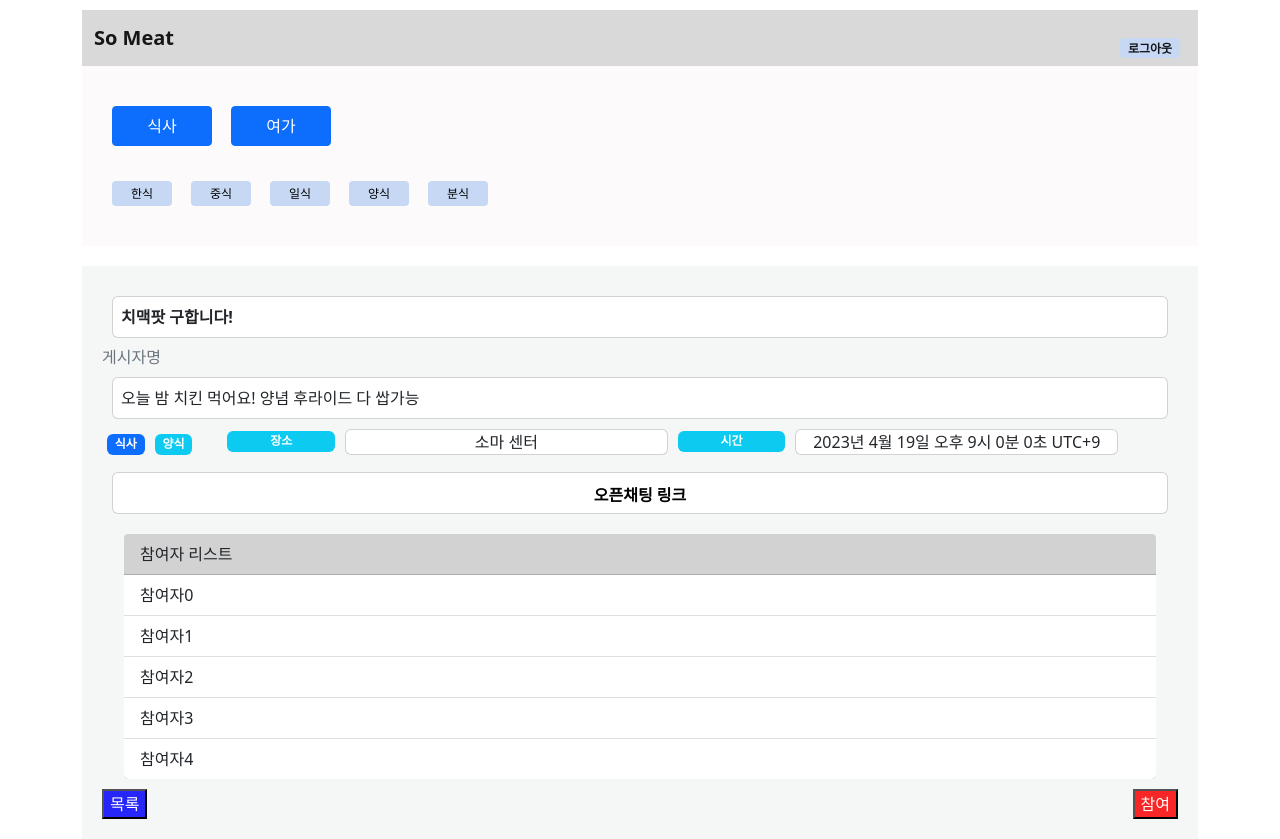
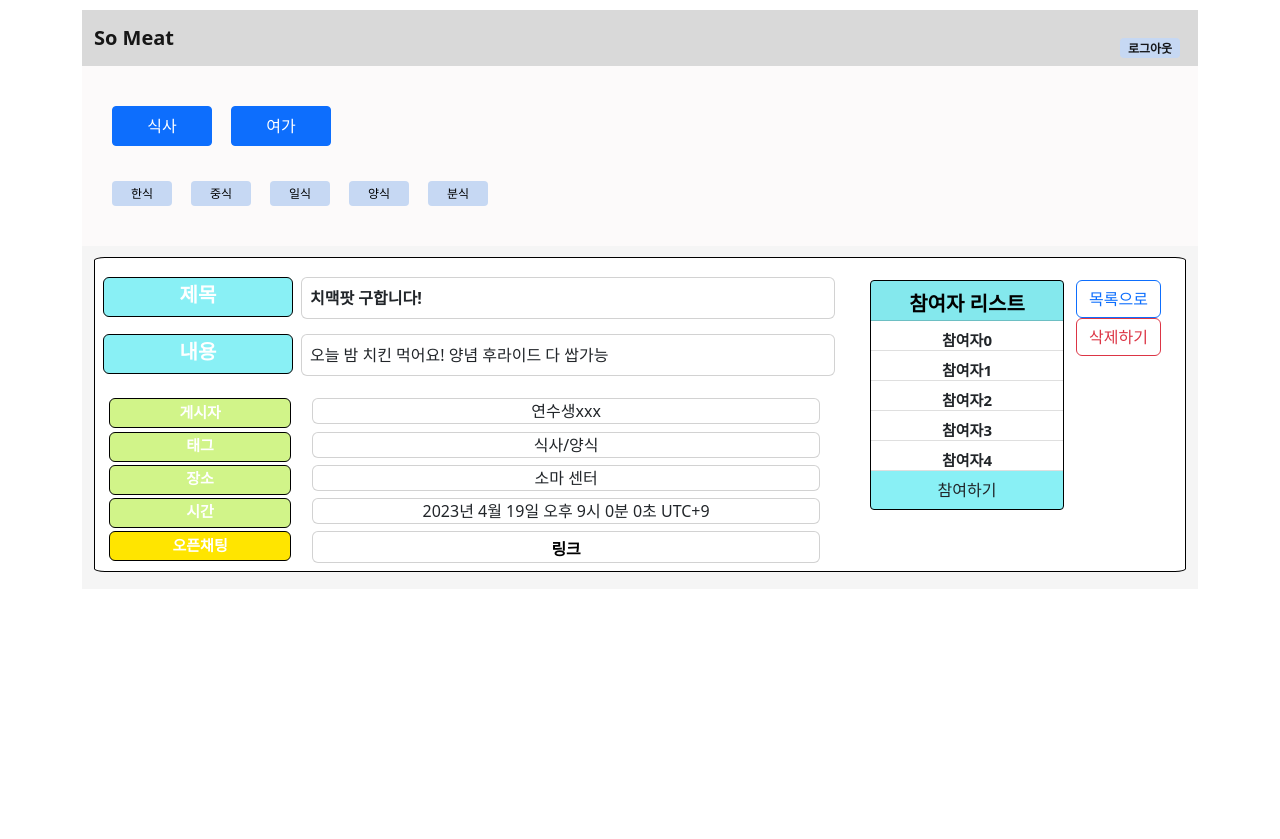
Before and after one commit to So-Meet/SoMeet, a React (Create React App) app: page /detail in a window 1280 px wide. After the commit the page ends 800 px from the top, so only its background shows below. Built offline with nearby package versions, Linux system fonts and the light colour scheme.

Commit message:
feat: implement button n action & css refactoring

```diff
--- a/src/components/Participant.js
+++ b/src/components/Participant.js
@@ -1,6 +1,6 @@
-import React from 'react';
+import React, { useState } from 'react';
 import {Link} from 'react-router-dom';
-import { Container } from 'react-bootstrap';
+import { Container, Button } from 'react-bootstrap';
 // import FirebaseService from '../services/firebase_service';
 import styles from '../css/components/Participant.module.css';
 
@@ -16,21 +16,32 @@ for(let i = 0;i<5;i++){
 }
 
 
+
+
+
 const Participant = () => {
 
     // const db = new FirebaseService();
-
+    const [flag, setFlag] = useState(false)
+      const participate = () =>{
+        setFlag(!flag)
+    }
     return (
         // <Card style={{ width: '18rem' }}>
-        <Container className={styles.participants}>
-            <Card className={styles.card}>
-            <Card.Header>참여자 리스트</Card.Header>
+      <Container className={styles.participants}>
+        <Card className={styles.card}>
+            <Card.Header className={styles.cardheader}>참여자 리스트</Card.Header>
             <ListGroup variant="flush">
                 {participants.map(function(e){
                     return(
-                        <ListGroup.Item>{e.name}</ListGroup.Item>
+                        <ListGroup.Item className={styles.item}>{e.name}</ListGroup.Item>
                     );
                 })}
+                {
+                    flag === false
+                    ? <Button variant="" className={styles.button_join} onClick={participate}>참여하기</Button>
+                    : <Button variant="" className={styles.button_cancel} onClick={participate}>참여취소</Button>
+                }
             </ListGroup>
 
         </Card>
--- a/src/css/components/Participant.module.css
+++ b/src/css/components/Participant.module.css
@@ -1,14 +1,54 @@
 .card {
-    border: 0 !important;
+    border: 1px solid black !important;
     padding: 0 !important;
-    margin: 10px;
     border-radius: 0.25rem !important;
-    background: #D9D9D9 !important;
-    cursor: pointer;
+    background-color: #89F0F5 !important;
+
+
+    /* cursor: pointer; */
+}
+.cardheader{
+    text-align: center;
+    color:black !important;
+    font-size: 20px !important;
+    font-weight: bold;
+    height: 40px;
+}
+.item{
+    height: 30px;
+    text-align: center;
+    font-size: 15px;
+    font-weight: bold;
+    color: gray;
+}
+.button_join{
+    border: solid 2px black;
+    border-radius: 0rem !important;
+    background-color: #D1F489;
+    color: black;
+    font-weight: bold;
 }
 
-.participants {
-    /* border: 0 !important;
-    padding: 0 !important; */
-    /* background-color: aqua; */
+.button_join:hover{
+    border: solid 1px black;
+    border-radius: 0rem !important;
+    background-color: #FFE500;
+    color: red;
+    font-weight: bold;
 }
+
+.button_cancel{
+    border: solid 1px black;
+    border-radius: 0rem !important;
+    background-color: #FFE500;
+    color: red;
+    font-weight: bold;
+}
+
+.button_cancel:hover{
+    border: solid 2px black;
+    border-radius: 0rem !important;
+    background-color: #D1F489;
+    color: black;
+    font-weight: bold;
+}
--- a/src/css/pages/DetailPage.module.css
+++ b/src/css/pages/DetailPage.module.css
@@ -1,50 +1,114 @@
-.badge2, .badge3 {
-    margin: 2px 10px 10px 10px;
-    width: 10%;
-    text-align: center;
-    display: block !important;
-    float: left !important;
-}
-.badge2 {
-    margin-left: 30px;
-}
-.text2 {
-    width: 30%;
-    display: block !important;
-    text-align: center;
-    float: left !important;
-}
-.badgetag {
-    margin: 5px;
-    float: left;
-    text-align: center;
-}
-.horizontal-container {
-    display: flex;
+.container {
+    padding: 1%;
     align-items: center;
+    background-color: whitesmoke;
   }
 
+.page{
+    border: 1px solid black;
+    border-radius: 1%;
+    background-color: #FFFFFF;
+    display: inline-block;
+    width: 100%;
+}
 
-.title2{
-    margin:10px;
+.infobox{
+    margin-top: 1%;
+    width:70%;
+    display: block;
+    float: left;
+}
+
+.titlebadge{
+    border: 1px solid black;
+    background-color: 	#89F0F5 ;
+    margin: 1% 1% 0% 1%;
     height: 40px;
+    width: 25%;
+    color:gray ;
+    font-size: 20px !important;
+    text-align: center;
+    float: left ;
+    padding: 1%;
+}
 
+.title{
+    width: 70%;
+    border: 1px solid black ;
+    margin:1%;
+    height: 40px;
     font-size: 16px;
     padding: 8px;
     font-weight: bold;
 }
-.content2{
-    margin:10px;
-
+.content{
+    width: 70%;
+    border: 1px solid black ;
+    margin:1%;
+    margin-top: 2%;
     font-size: 16px;
     padding: 8px;
     font-weight: 500;
+    float: none;
+
 }
-.linkbox2{
-    margin:10px;
+
+
+.badgebox{
+    align-items: center;
+    margin-top: 1%;
+    width:95%;
+    display: block;
+    float: left;
+    /* background-color: aquamarine; */
 }
-.link2{
-    margin: 10px;
+
+.badge {
+    border: 1px solid black;
+    background-color:#D1F489 ;
+    color:black ;
+    margin-left : 2%;
+    margin-right : 3%;
+    padding: 1% ;
+    height: 30px;
+    width: 25%;
+    text-align: center;
+    font-size: 15px !important;
+    float: left ;
+}
+.badge1{
+    margin-top: 1%;
+}
+.badge5{
+    background-color: #FFE500;
+}
+.badgetext {
+    border: 1px solid black ;
+    margin: 1% ;
+    height: 30px ;
+    width: 70%;
+    text-align: center;
+    float: none ;
+    white-space: nowrap;
+}
+.badgetext_link {
+    border: 1px solid black ;
+    background-color: #FFE500;
+    margin: 1% ;
+    height: 30px ;
+    width: 70%;
+    text-align: center;
+    float: none ;
+    white-space: nowrap;
+
+}
+.badgetext_link:hover {
+    transition:1s;
+    background-color: #fff9bf;
+}
+
+.link{
+    margin: 1%;
     color: black;
     text-decoration: none;
     height: 20px;
@@ -54,20 +118,27 @@
     transition: color 1s;
 
 }
-.link2:hover{
-    color: gray;
+.link:hover{
+    color: skyblue;
 }
 
-.form-buttons .main-button{
-    background-color: rgb(38, 38, 248);
-  }
-  .main-button .link-main{
-    text-decoration: none;
-    color:white;
-  }
-  .form-buttons .submit-button{
+.participant{
+    margin-top: 1%;
+    padding: 1% 0;
+    display: block;
+    width: 20%;
+    float: left;
+}
 
-    float: right;
-    background-color: rgb(248, 38, 38);
-    color: white;
-  }
+.buttonbox{
+    width: 10%;
+    margin-top: 1%;
+    padding: 1% 0;
+    display: block;
+    float: left;
+
+}
+.button{
+    font-weight: bold;
+    border: 3px solid;
+}
--- a/src/pages/meeting/DetailPage.js
+++ b/src/pages/meeting/DetailPage.js
@@ -1,13 +1,19 @@
 
-import React from 'react';
+import React, {useState} from 'react';
+import Participant from '../../components/Participant';
+import { Link } from 'react-router-dom';
 import styles from '../../css/pages/DetailPage.module.css';
-import Card from 'react-bootstrap/Card';
-import Participant from '../../components/Participant';
-import Badge from 'react-bootstrap/Badge';
-import { Link } from 'react-router-dom';
+import {Card, Badge, Container,Button} from 'react-bootstrap';
+
+const user = {
+  "accessToken": "mock",
+  "displayedName": "연수생xxx",
+  "email":"mock",
+  "uid":"mock"
+};
 
 const info = {//테스트용 객체
-    content:"오늘 밤 치킨 먹어요! 양념 후라이드 다 쌉가능",
+    content:"오늘 밤 치킨 먹어요! 양념 후라이드 다 쌉가능 ",
     link:"https://open.kakao.com/o/gXrV3Sff",
     place:"소마 센터",
     tag:"양식",
@@ -16,36 +22,49 @@ const info = {//테스트용 객체
     type:"식사"
 };
 
+//TODO 참여기능
 const DetailPage = (props) => {
+  const [publisher,setPublisher] = useState(true);
   return (
-    <div class="board-container">
+    <Container className={styles.container}>
+      <div className = {styles.page}>
+        <div className ={styles.infobox}>
+          <Badge bg="" className={styles.titlebadge}>제목</Badge>
+          <Card className={styles.title}>{info.title}</Card>
 
-        <Card className={styles.title2}>{info.title}</Card>
-        <Card.Subtitle className="mb-2 text-muted">게시자명</Card.Subtitle>
-        <Card className={styles.content2}>{info.content}</Card>
+          <Badge bg="" className={styles.titlebadge}>내용</Badge>
+          <Card className={styles.content}>{info.content}</Card>
 
-      <div style={{display: 'flex', flexDirection: 'column',  justifyContent: 'center'}}>
-        <div class ="info-box">
-          <Badge bg="primary"className={styles.badgetag}>{info.type}</Badge>{' '}
-          <Badge bg="info"className={styles.badgetag}>{info.tag}</Badge>{' '}
+          <div className ={styles.badgebox}>
+            <Badge bg="" className={`${styles.badge} ${styles.badge1}`}>게시자</Badge>
+            <Card className={styles.badgetext}>{user.displayedName}</Card>
 
-          <Badge bg="info" className={styles.badge2}>장소</Badge>
-          <Card className={styles.text2}>{info.place}</Card>
-          <Badge bg="info" className={styles.badge3}>시간</Badge>
-          <Card className={styles.text2}>{info.time}</Card>
+            <Badge bg="" className={styles.badge}>태그</Badge>
+            <Card className={styles.badgetext}>{info.type}/{info.tag}</Card>
+
+            <Badge bg="" className={styles.badge}>장소</Badge>
+            <Card className={styles.badgetext}>{info.place}</Card>
+
+            <Badge bg="" className={styles.badge}>시간</Badge>
+            <Card className={styles.badgetext}>{info.time}</Card>
+
+            <Badge bg="" className={`${styles.badge} ${styles.badge5}`}>오픈채팅</Badge>
+            <Card className={styles.badgetext_link} ><a className={styles.link} href={info.link}>링크</a></Card>
+          </div>
         </div>
 
-        <Card className={styles.linkbox2}>
-          <Card.Link className={styles.link2} href={info.link}>오픈채팅 링크</Card.Link>
-        </Card>
+        <div className={styles.participant}>
+          <Participant/>
+        </div>
+        <div className={styles.buttonbox}>
+        <Link to={'/'}><Button variant="outline-primary" className={styles.button}>목록으로</Button>{' '}</Link>
+          {
+            publisher === true &&<Button variant="outline-danger" className={styles.button}>삭제하기</Button>
+          }
+
+        </div>
       </div>
-      <Participant />
-      <div class="form-buttons">
-          <button class = "main-button"><Link className = "link-main" to ={'/main'}>목록</Link></button>
-          <button type="submit" class="submit-button">참여</button>
-      </div>
-
-  </div>
+    </Container>
   )
 
 }
--- a/src/pages/meeting/WritePage.js
+++ b/src/pages/meeting/WritePage.js
@@ -67,7 +67,7 @@ const WritePage = () => {
               </div>
             </div>
             <div class="form-group">
-              <input type="datetime-local" id="time" name="date" class="form-control" onChange={handleChange} required/>
+              <input type="datetime-local" id="time" name="" class="form-control" onChange={handleChange} required/>
             </div>
           </div>
           <div class="form-group">
```
Also changed, not shown: src/css/pages/DetailPage.css (deleted).
